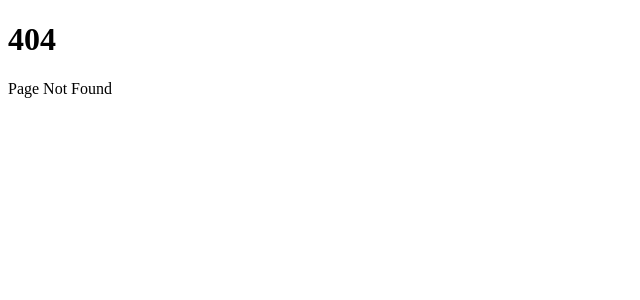
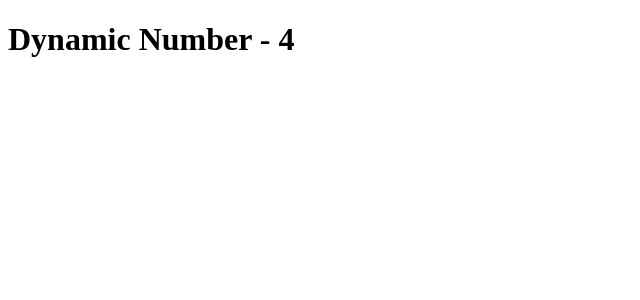
Before and after one commit to shahrukh1494/nextjs-fundamentals-practice, a Next.js app: page /dynamic in a window 1280 px wide. Before the commit this address had no page. Shown: the top 300 px of the page, without its empty margins (0-640 px from the left). Built offline with nearby package versions, Linux system fonts and the light colour scheme.

Commit message:
used GetStaticProps hook for props

```diff
--- /dev/null
+++ b/pages/dynamic.tsx
@@ -0,0 +1,13 @@
+import { GetStaticProps } from "next";
+
+export const getStaticProps: GetStaticProps = async (context) => {
+  return {
+    props: {
+      myFavNum: 4,
+    },
+  };
+};
+
+export default function Dynamic(props) {
+  return <h1>Dynamic Number - {props.myFavNum}</h1>;
+}
```
